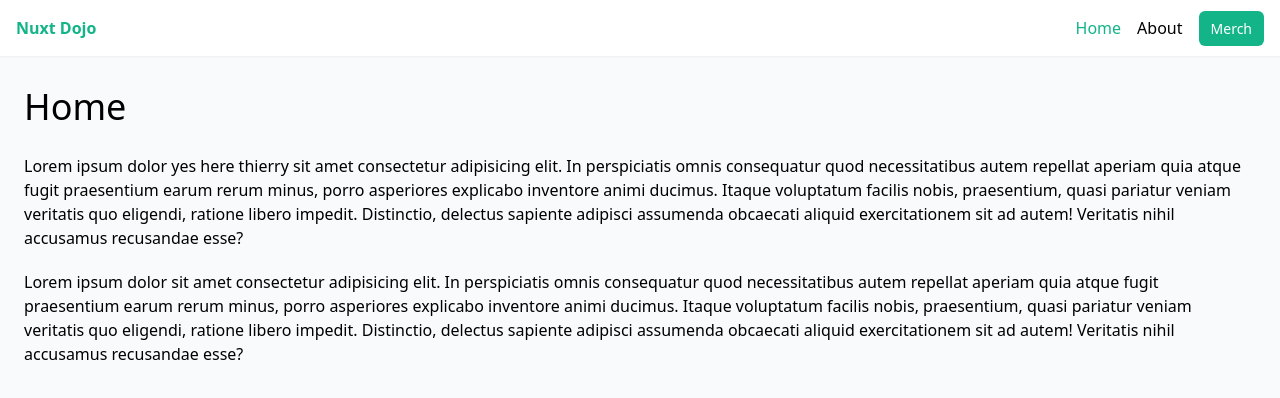
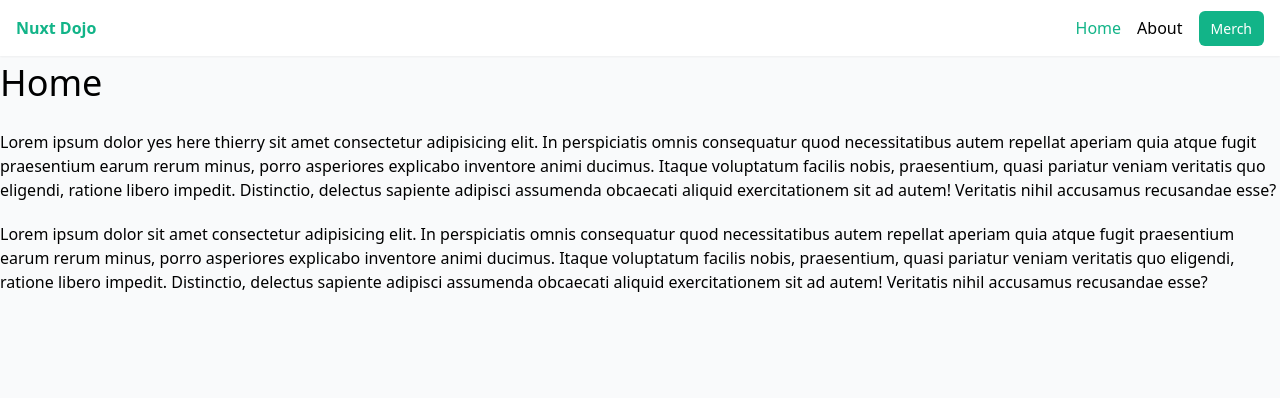
Before and after one commit to thierryrudaseswa/NUXT_DOJO, a Nuxt app: page / in a window 1280 px wide. Shown: the top 398 px of the page. Built offline with nearby package versions, Linux system fonts and the light colour scheme.

Commit message:
The updation of the about

```diff
--- a/layouts/default.vue
+++ b/layouts/default.vue
@@ -10,7 +10,7 @@
           </ul>
         </nav>
       </header>
-      <div class="container mx-auto p-6">
+      <div class="container mx-auto">
         <slot />
       </div>
     </div>
--- a/layouts/products.vue
+++ b/layouts/products.vue
@@ -1,9 +1,10 @@
 <template>
     <div>
-      <header class="shadow-sm bg-white p-0">
+      <header class="shadow-sm bg-white ">
         <nav class="container mx-auto p-4">
           <NuxtLink to="/products" class="font-bold">Nuxt Dojo thierry</NuxtLink>
         </nav>
+
       </header>
       <div class="container mx-auto p-4">
         <slot />
--- a/pages/products/error.vue
+++ b/pages/products/error.vue
@@ -1,5 +1,5 @@
 <template>
-    <div class="mt-7 max-w-sm mx-auto text-center card  ">
+    <div class="mt-7 max-w-sm mx-auto text-center card p-0  ">
       <p class="mt-7 text-7xl font-bold  p-0">{{error.statusCode}}</p>
       <p class="mt-7 text-6xl">Ooops. something </p>
       <p class="mt-7">{{error.message}}</p>
```
